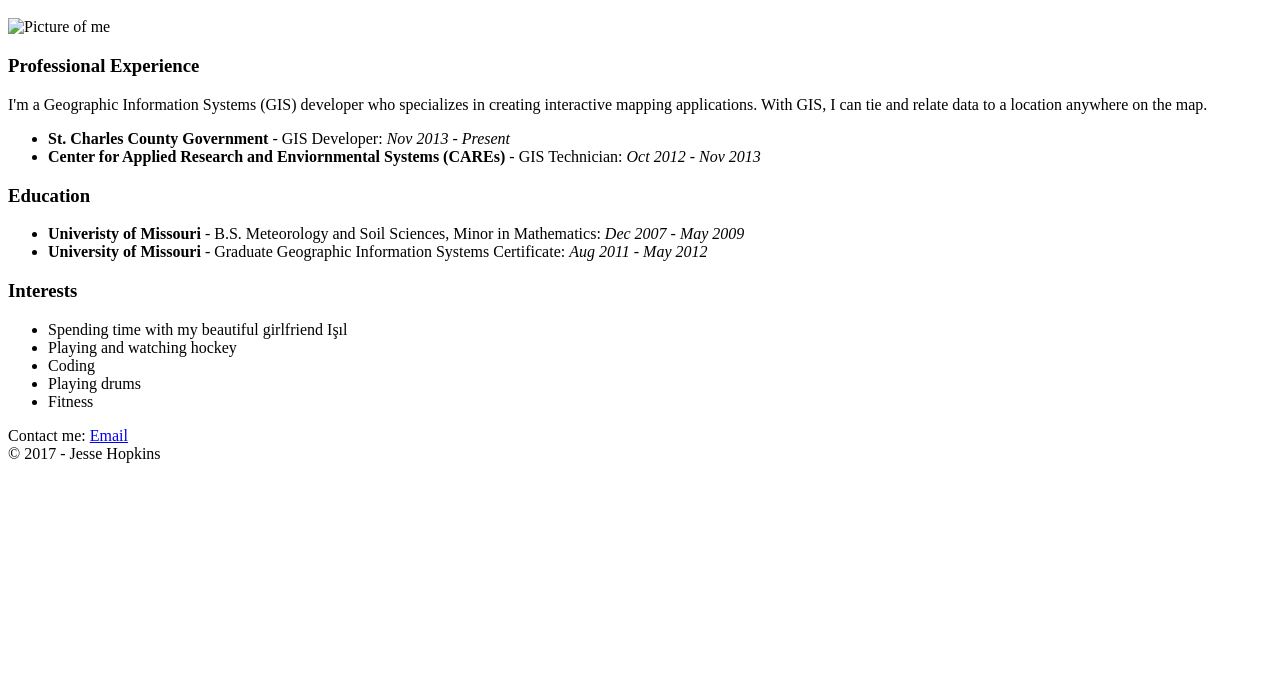
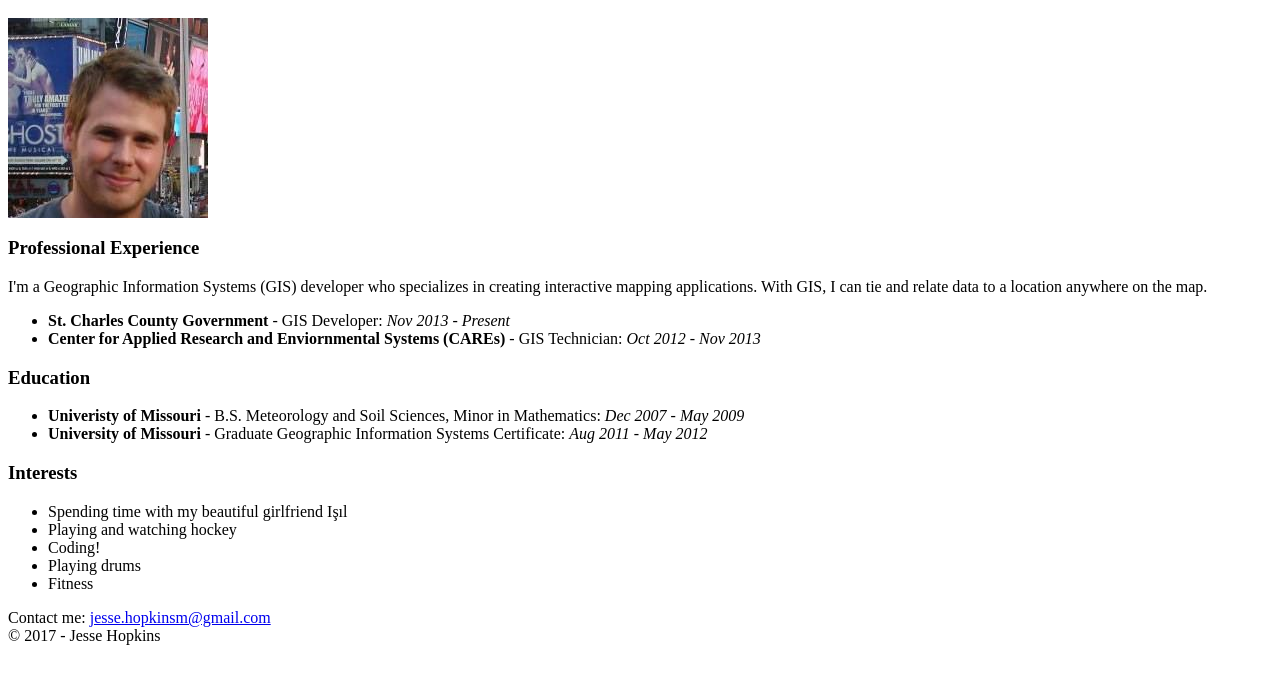
Before and after one commit to JhopStl/html-me-something, a plain HTML site: page index.html in a window 1280 px wide. Shown: the part 48-732 px from the top of the page. Drawn offline with Linux system fonts and the light colour scheme.

Commit message:
Changed image source path, made changes to Interests section

```diff
--- a/index.html
+++ b/index.html
@@ -10,7 +10,7 @@
 <body>
 <main>
 <article>
-    <img src = "Contents/jhopkins.jpg" alt = "Picture of me">
+    <img src = "images/jhopkins.jpg" alt = "Picture of me">
     <div>
     <h3>Professional Experience</h3>
     <p>I'm a Geographic Information Systems (GIS) developer who specializes
@@ -35,7 +35,7 @@
     <ul>
         <li>Spending time with my beautiful girlfriend Işıl</li>
         <li>Playing and watching hockey</li>
-        <li>Coding</li>
+        <li>Coding!</li>
         <li>Playing drums</li>
         <li>Fitness</li>
     </ul>
@@ -44,7 +44,7 @@
 
 </main>
 <footer>
-        Contact me: <a href = "jesse.hopkinsm@gmail.com">Email</a>
+        Contact me: <a href = "mailto:jesse.hopkinsm@gmail.com">jesse.hopkinsm@gmail.com</a>
         <br>
         &copy; 2017 - Jesse Hopkins
 </footer>
```
Also changed, not shown: images/jhopkins.jpg (added).
